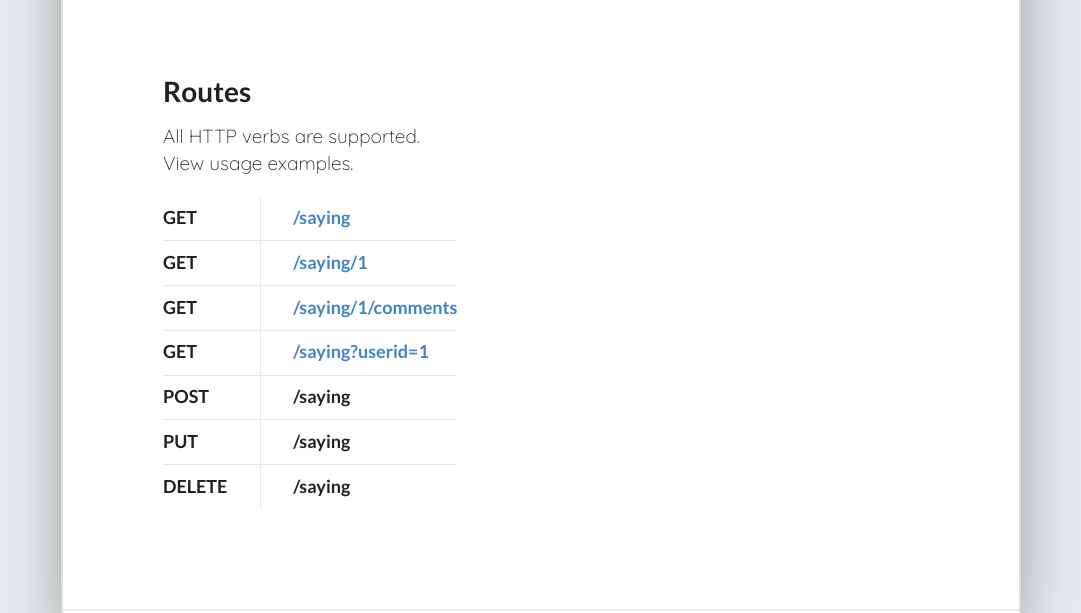
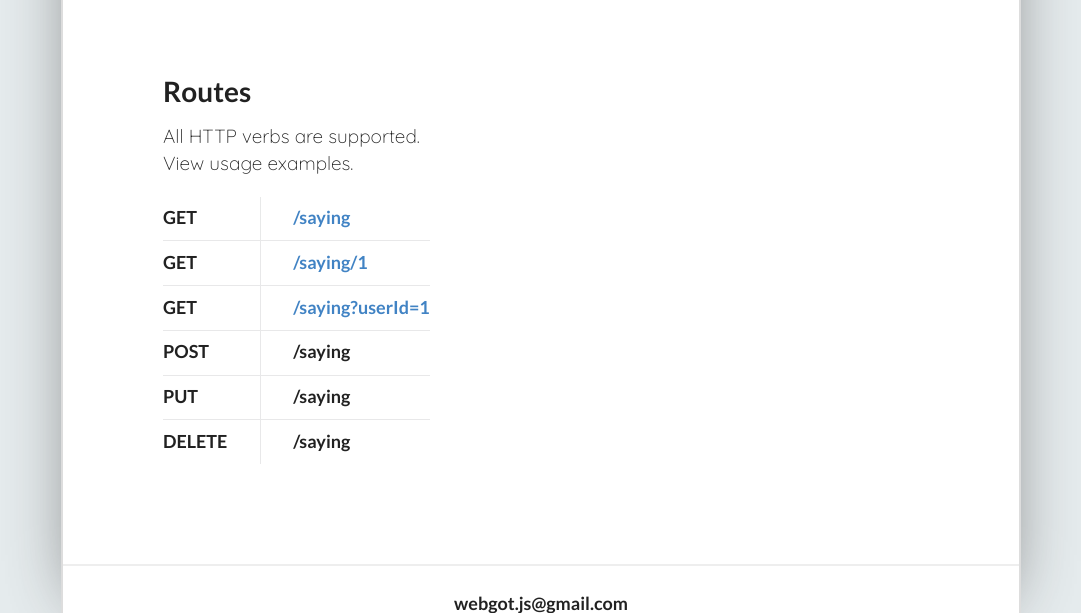
Before and after one commit to webgot/JSONDatafactory, a Node server app: page / in a window 1280 px wide. Shown: the part 2374-2987 px from the top of the page, without its empty margins (99-1180 px from the left). Run offline with Node 20, Linux system fonts and the light colour scheme; some libraries are stand-ins or nearby versions.

Commit message:
saying GET

```diff
--- a/views/content.jade
+++ b/views/content.jade
@@ -39,7 +39,7 @@ div.container
                         tr
                             td
                                 h3.ui.image.header
-                                    a(href='#') /saying &emsp;
+                                    a(href='/saying') /saying &emsp;
                             td
                                 h3.ui.image.header &emsp; 76 items &emsp;
                         tr
@@ -75,19 +75,13 @@ div.container
                                 h3.ui.image.header GET &emsp;
                             td
                                 h3.ui.image.header
-                                    a(href='#') &emsp; /saying/1
+                                    a(href='/saying/1') &emsp; /saying/1
                         tr
                             td
                                 h3.ui.image.header GET &emsp;
                             td
                                 h3.ui.image.header
-                                    a(href='#') &emsp; /saying/1/comments
-                        tr
-                            td
-                                h3.ui.image.header GET &emsp;
-                            td
-                                h3.ui.image.header
-                                    a(href='#') &emsp; /saying?userid=1
+                                    a(href='/saying?userId=1') &emsp; /saying?userId=1
 
                         tr
                             td
```
